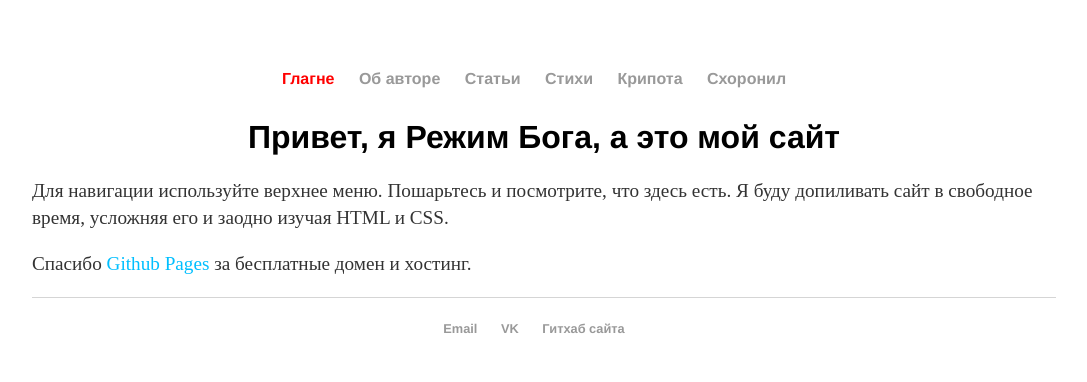
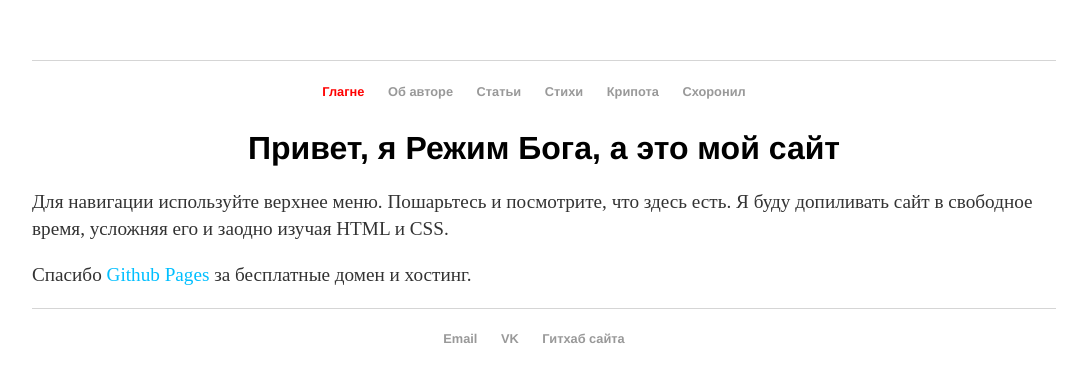
Before and after one commit to G0DMD/G0DMD.github.io, a Jekyll site: the page built from index.html, in a window 1280 px wide. Shown: the top 382 px of the page, without its empty margins (96-1183 px from the left). Built offline with Jekyll 4.4.1, drawn with Linux system fonts in a browser that asks for light colours.

Commit message:
Update default.html

```diff
--- a/_layouts/default.html
+++ b/_layouts/default.html
@@ -6,7 +6,7 @@
  <link rel="icon" href="https://g0dmd.github.io/favicon.ico" type="image/x-icon">
 </head>
   <body>
-  <nav>
+  <nav> <footer>
     		<ul>
         		<li><a href="/" style="color: red">Глагне</a></li>
 	        	<li><a href="/about">Об авторе</a></li>
@@ -16,7 +16,7 @@
         		<li><a href="/links">Схоронил</a></li>
 
     		</ul>
-		</nav>
+		</footer></nav>
 <div class="container">
     	{{ content }}
 		</div>
```
